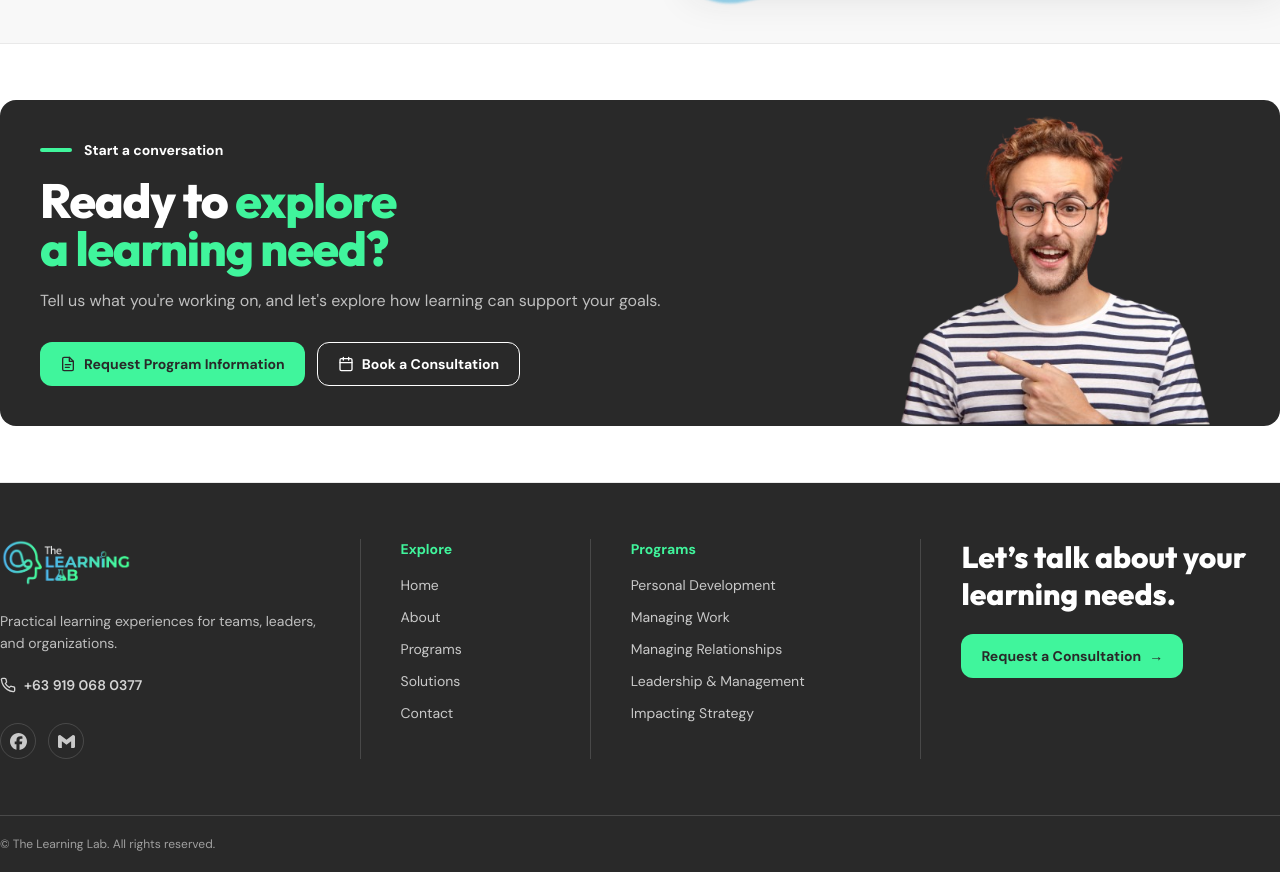
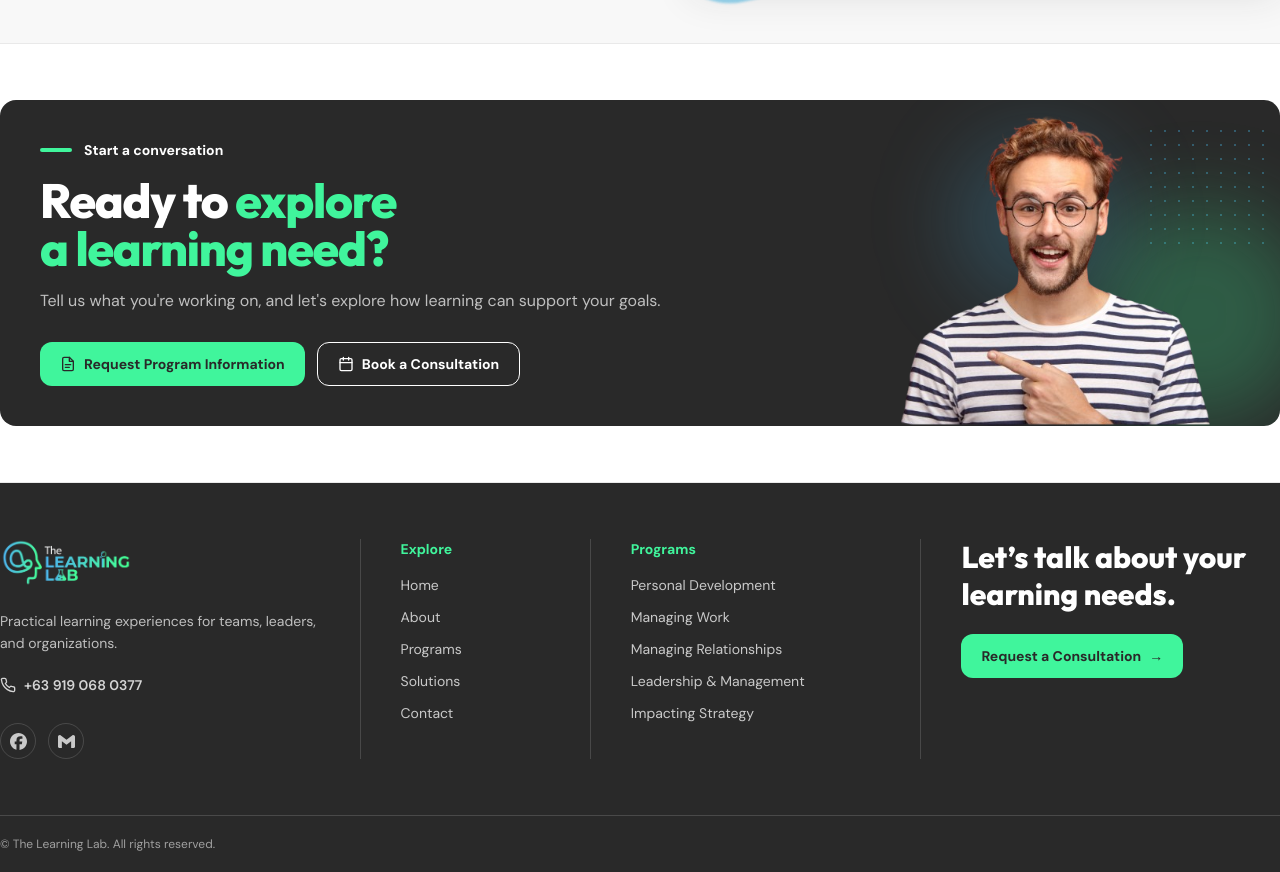
Before and after one commit to gabzy0423/The-Learning-Lab, a Next.js app: page / in a window 1280 px wide. Shown: the part 3452-4324 px from the top of the page. Built offline with nearby package versions, Linux system fonts and the light colour scheme.

Commit message:
Add branded CTA background shapes

```diff
--- a/app/page.tsx
+++ b/app/page.tsx
@@ -322,12 +322,15 @@ export default function Home() {
               </div>
             </div>
             <div className="relative z-10 mt-6 min-h-64 lg:absolute lg:inset-y-0 lg:right-0 lg:mt-0 lg:w-[36%]">
+              <span aria-hidden="true" className="hero-dot-grid pointer-events-none absolute right-2 top-6 z-0 size-24 opacity-20 lg:size-32 lg:opacity-35" />
+              <span aria-hidden="true" className="pointer-events-none absolute -right-8 bottom-0 z-0 size-40 rounded-full bg-brand-mint-green/25 blur-2xl lg:size-56" />
+              <span aria-hidden="true" className="pointer-events-none absolute right-1/3 top-8 z-0 size-32 rounded-full bg-brand-cyan-blue/20 blur-2xl lg:size-44" />
               <Image
                 src="/assets/hero/cta_hero.png"
                 alt=""
                 fill
                 sizes="(min-width: 1024px) 32vw, 100vw"
-                className="origin-bottom-right object-contain object-bottom lg:scale-100"
+                className="relative z-10 origin-bottom-right object-contain object-bottom lg:scale-100"
               />
             </div>
           </div>
```
Also changed, not shown: 1 other file (tests, documents, lock files or other folders).
